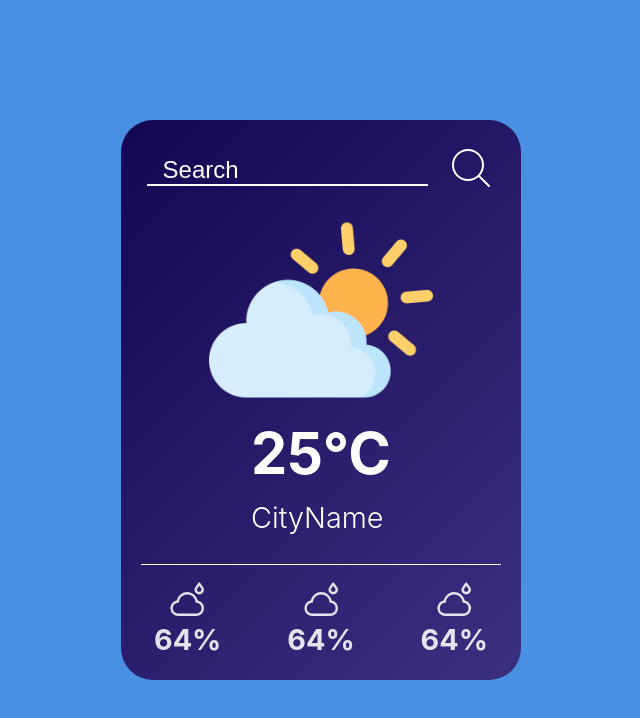
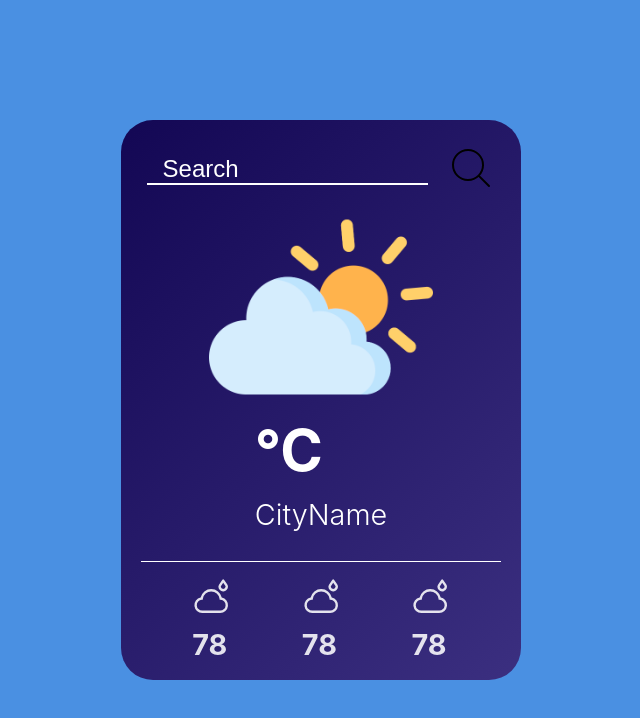
Before and after one commit to PEPAXD/Weather-React, a React (Vite) app in the folder weatherApp/: page / in a window 1280 px wide. Shown: the top 718 px of the page, without its empty margins (319-959 px from the left). Built offline with nearby package versions, Linux system fonts and the light colour scheme.

Commit message:
addButtonStyles

```diff
--- a/weatherApp/src/WeatherApp/Data.jsx
+++ b/weatherApp/src/WeatherApp/Data.jsx
@@ -1,8 +1,8 @@
 import React from "react";
 
-export const Data = () => {
+export const Data = ({ className, data }) => {
     return (
-        <div className="humidity">
+        <div className={className}>
             <svg
             xmlns="http://www.w3.org/2000/svg"
             width="2em"
@@ -14,7 +14,7 @@ export const Data = () => {
                 d="M26 12a3.898 3.898 0 0 1-4-3.777a3.902 3.902 0 0 1 .653-2.064l2.517-3.745a1.038 1.038 0 0 1 1.66 0l2.485 3.696A3.97 3.97 0 0 1 30 8.223A3.898 3.898 0 0 1 26 12m0-7.237l-1.656 2.463a1.89 1.89 0 0 0-.344.997a2.014 2.014 0 0 0 4 0a1.98 1.98 0 0 0-.375-1.047zM23.5 30h-15a6.496 6.496 0 0 1-1.3-12.862a8.994 8.994 0 0 1 17.6 0A6.496 6.496 0 0 1 23.5 30M16 12a7 7 0 0 0-6.941 6.145l-.1.812l-.815.064A4.496 4.496 0 0 0 8.5 28h15a4.496 4.496 0 0 0 .356-8.979l-.815-.064l-.099-.812A7.002 7.002 0 0 0 16 12"
             />
             </svg>
-            <h2>64%</h2>
+            <h2>{data}</h2>
         </div>
     );
 }
--- a/weatherApp/src/WeatherApp/WeatherApp.css
+++ b/weatherApp/src/WeatherApp/WeatherApp.css
@@ -27,8 +27,6 @@ body.night-rainy {
   background-color: #22313f;
 }
 
-
-
 /* WeatherCard */
 .container {
   width: 25rem;
@@ -39,7 +37,7 @@ body.night-rainy {
 }
 
 /* Top-Bar */
-.top-bar{
+.top-bar {
   display: flex;
   justify-content: space-around;
   align-items: center;
@@ -47,7 +45,7 @@ body.night-rainy {
   gap: 1rem;
 }
 
-.top-bar input{
+.top-bar input {
   border: none;
   outline: none;
   background: none;
@@ -58,32 +56,45 @@ body.night-rainy {
   width: 80%;
 }
 
-.top-bar input::placeholder{
+.top-bar input::placeholder {
   color: #fff;
   font-size: 1.5rem;
   font-weight: 300;
   padding-left: 1rem;
 }
 
+/* button search */
+.search-icon{
+  cursor: pointer;
+  background: transparent;
+  border: none;
+}
+
+.w-6.h-6:hover {
+  filter: drop-shadow(0 0 2px rgb(255, 255, 255));
+  opacity: 0.8;
+}
+
+.w-6.h-6:active {
+  transform: scale(0.8);
+}
+
 /* WeatherData */
-.weather{
+.weather {
   display: flex;
   flex-direction: column;
   justify-content: center;
   align-items: center;
 }
 
-.weather-temp{
+.weather-temp {
   font-size: 1.8em;
   font-weight: 300;
   color: #fff;
   margin-bottom: 1.5rem;
 }
 
-.dataContainer{
-  display: flex;
-  justify-content: space-around;
-  align-items: center;
+.dataContainer {
   width: 100%;
   position: relative;
 }
@@ -98,10 +109,9 @@ body.night-rainy {
   border-top: 1px solid #fff;
 }
 
-.humidity{
+.dataTypes {
   display: flex;
-    flex-direction: column;
-    justify-content: center;
+  justify-content: space-evenly;
   align-items: center;
 
   margin-top: 1rem;
--- a/weatherApp/src/WeatherApp/WeatherApp.jsx
+++ b/weatherApp/src/WeatherApp/WeatherApp.jsx
@@ -17,27 +17,42 @@ const icons = {
 };
 
 export const WeatherApp = () => {
+  let api_Key = "d346f2daac5cb21f0aa55da07724ace3";
+
+  const search = async (cityInput) => {
+    let elemente = cityInput;
+    console.log(elemente);
+  };
+
   return (
     <div className="container">
       <div className="top-bar">
         <input type="text" className="cityInput" placeholder="Search" />
-        <div className="search-icon">
+
+        <button
+          className="search-icon"
+          onClick={() => {
+            const userInput = document.querySelector(".cityInput").value;
+            search(userInput);
+          }}
+        >
           <svg
             xmlns="http://www.w3.org/2000/svg"
             fill="none"
             viewBox="0 0 24 24"
-            stroke-width="1"
-            stroke="white"
-            class="w-6 h-6"
+            strokeWidth="1"
+            stroke="currentColor"
+            className="w-6 h-6"
             style={{ width: "48px", height: "48px" }}
           >
             <path
-              stroke-linecap="round"
-              stroke-linejoin="round"
+              strokeLinecap="round"
+              strokeLinejoin="round"
               d="m21 21-5.197-5.197m0 0A7.5 7.5 0 1 0 5.196 5.196a7.5 7.5 0 0 0 10.607 10.607Z"
             />
           </svg>
-        </div>
+        </button>
+
       </div>
 
       <div className="weather">
@@ -46,17 +61,18 @@ export const WeatherApp = () => {
         </div>
 
         <div className="weather-temp">
-          <h1>25°C</h1>
+          <h1 id="temperature">°C</h1>
           <p>CityName</p>
         </div>
       </div>
 
       <div className="dataContainer">
-        <Data />
-        <Data />
-        <Data />
+        <div className="dataTypes">
+          <Data className={"humidity"} data={78} />
+          <Data className={"winter"} data={78} />
+          <Data className={"fire"} data={78} />
+        </div>
       </div>
-
-      </div>
+    </div>
   );
 };
```
Lines whose indentation alone changed are shown as unchanged.
